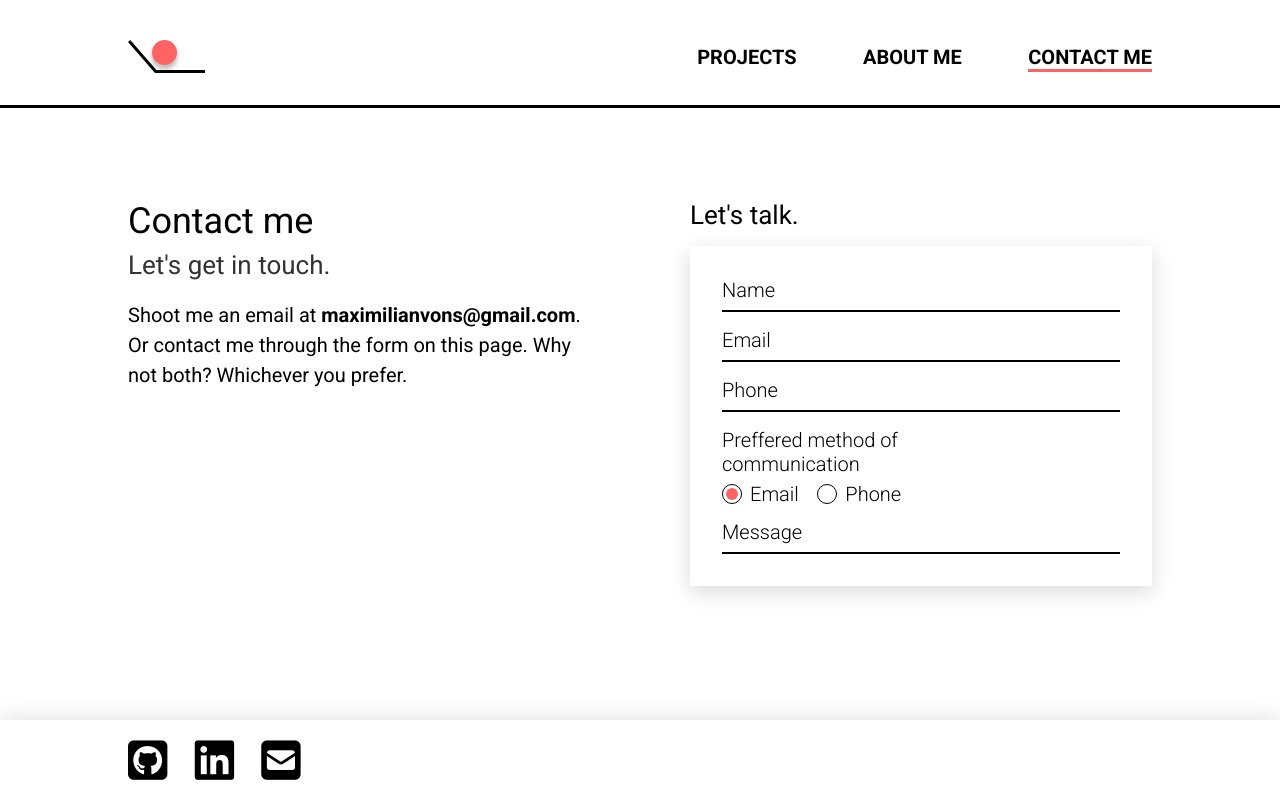
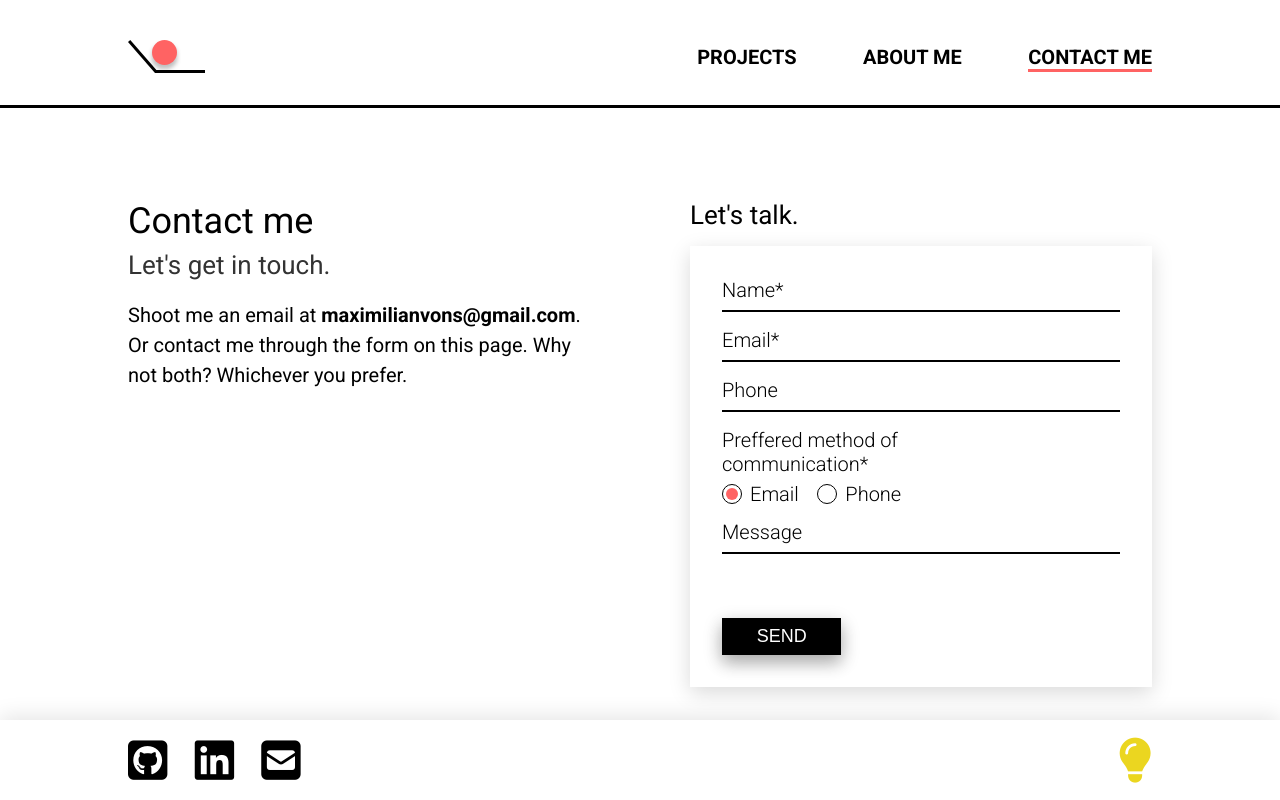
Before and after one commit to maxvons/portfolio, a plain HTML site: page contact.html in a window 1280 px wide. Drawn offline with Linux system fonts and the light colour scheme.

Commit message:
Added submit button to form

```diff
--- a/contact.html
+++ b/contact.html
@@ -51,16 +51,16 @@
         <h2 class="black-text">Let's talk.</h2>
             <form id="contact-form" action="submit">
                 <label for="name" class="sr-only">Enter your name</label>
-                <input type="text" placeholder="Name" name="name" id="name" required>
+                <input type="text" placeholder="Name*" name="name" id="name" required>
 
                 <label for="email" class="sr-only">Enter your email</label>
-                <input type="email" placeholder="Email" name="email" id="email" required>
+                <input type="email" placeholder="Email*" name="email" id="email" required>
 
                 <label for="phone" class="sr-only">Enter your phone number</label>
                 <input type="tel" placeholder="Phone" name="phone" id="phone">
 
                 <div id="com-pref-div">
-                    <p id="pref-text" class="light-text">Preffered method of communication</p>
+                    <p id="pref-text" class="light-text">Preffered method of communication*</p>
                     <input type="radio" id="radio-email" name="com-pref" value="email" checked="checked" required>
                     <label id="radio-email-label" for="radio-email">Email</label>
                     <input type="radio" id="radio-phone" name="com-pref" value="phone" required>
@@ -69,26 +69,31 @@
 
                 <label for="message" class="sr-only">Enter your message</label>
                 <input type="text" placeholder="Message" name="message" id="message">
+
+                <input type="submit" value="SEND">
             </form>
         </div>
     </div>
 
     <footer>
         <div id="socials-div">
-            <a href="https://google.com">
+            <a href="https://github.com/maxvons" target="_blank">
                 <span class="icon-span">
                     <i class="fab fa-github-square"></i>
                 </span>
             </a>
-            <a href="https://google.com">
+            <a href="https://www.linkedin.com/in/maximilian-von-s-84073196/" target="_blank">
                 <span class="icon-span">
                     <i class="fab fa-linkedin"></i>
                 </span>
             </a>
-            <a href="https://google.com">
+            <a href="mailto:maximilianvons@gmail.com?subject=Mail%20from%20our%20site&body=Body%20goes%20here" target="_blank">
             <span class="icon-span">
                 <i class="fas fa-envelope-square"></i>
             </span>
+            </a>
+            <a href="javascript:void(0);" class="icon-span yellow-text" onclick="toggleDarkMode()" style="float: right; margin: 0;">
+                <i class="fas fa-lightbulb"></i>
             </a>
         </div>
     </footer>
--- a/style.css
+++ b/style.css
@@ -149,7 +149,18 @@ label {
     transform: scale(1);
 }
 
-/*
+input[type="submit"] {
+    cursor: pointer;
+    width: 30%;
+    margin-top: 6.4rem;
+    padding: 0.8rem 0.8rem;
+    font-size: 1.8rem;
+    background-color: #000;
+    color: #fff;
+    border: none;
+    box-shadow: 0 8px 16px 0 rgba(0,0,0,0.2), 0 6px 20px 0 rgba(0,0,0,0.19);
+}
+/*s
 #foo:checked::before,
 input[type="radio"] {
     position:absolute;
@@ -478,7 +489,7 @@ div#preload { display: none; }
 #contact-form {
     display: flex;
     flex-flow: row wrap;
-    justify-content: center;
+    justify-content: flex-start;
     align-items: center;
     padding: 3.2rem;
     box-shadow: 0 6px 20px rgba(0, 0, 0, 0.15);
@@ -599,7 +610,7 @@ div#preload { display: none; }
     }
 
     section {
-        max-width: 50rem;
+        max-width: 60rem;
     }
 
     label {
```
Also changed, not shown: about.html (+6 -3 lines), index.html (+3 -3 lines), oslotour.html (+6 -3 lines), portfolio.html (+6 -3 lines), projects.html (+6 -3 lines).
